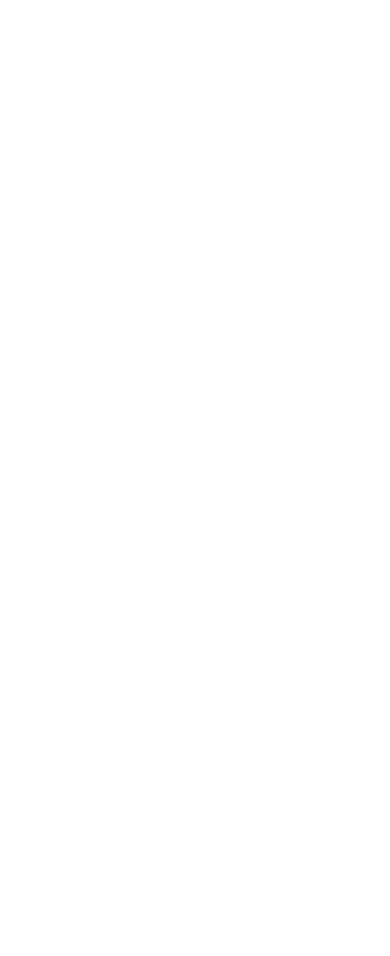
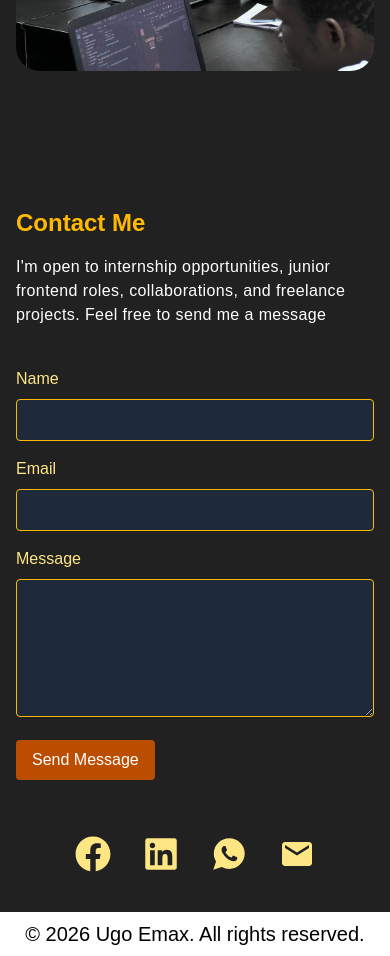
Before and after one commit to UgoEmax/Ugo-Emax, a Next.js app: page / in a window 390 px wide. Shown: the part 4040-4996 px from the top of the page. Before the commit the page ends 3459 px from the top, so only its background shows below. Built offline with nearby package versions, Linux system fonts and the light colour scheme.

Commit message:
mobile completed

```diff
--- /dev/null
+++ b/app/components/Contact.jsx
@@ -0,0 +1,112 @@
+"use client";
+import { FaFacebook } from "react-icons/fa";
+import { FaLinkedin } from "react-icons/fa";
+import { IoLogoWhatsapp } from "react-icons/io";
+import { MdEmail } from "react-icons/md";
+import Link from "next/link";
+import { useState } from "react";
+
+const Contact = () => {
+    const [ name, setName ] = useState('')
+    const [ email, setEmail ] = useState('')
+    const [ message, setMessage ] = useState('')
+    const [ success, setSuccess ] = useState(false)
+    const [ error, setError ] = useState(false)
+
+    const validateForm = (e) => {
+        const newErrors = {};
+
+        if (!name.trim()) {
+            newErrors.name = "Name is required";
+        }
+        if (!email.trim()) {
+            newErrors.email = "Email is required";
+        } else if (!email.includes('@') || !email.includes('.')) {
+            newErrors.email = "Enter a Valid Email";
+        }
+        if (!message.trim()) {
+            newErrors.message = "Message is required";
+        }
+
+        setError(newErrors);
+        return Object.keys(newErrors).length === 0;
+    };
+
+    const handleSubmit = (e) => {
+        e.preventDefault();
+
+        if (!validateForm()) return;
+        e.target.submit();
+
+        if (validateForm()) {
+            setSuccess("Form Submitted Successfully!");
+            setName('');
+            setEmail('');
+            setMessage('');
+        }
+    }
+
+  return (
+    <div className="pt-20 pb-10">
+      <h2 className="text-2xl font-bold mb-4 text-amber-400">Contact Me</h2>
+      <p className='tracking-wide'>I'm open to internship opportunities, junior frontend roles, collaborations, and freelance projects. Feel free to send me a message </p>
+
+      <div className="mt-10">
+      <form action="https://formsubmit.co/28481391347b8dfe4421014691f1a276" method="POST" onSubmit={handleSubmit}>
+        <input type="hidden" name="_next" value="/thank-you" />
+        <input type="hidden" name="_template" value="table" />
+        <div className="mb-4">
+          <label htmlFor="name" className="block text-amber-200 mb-2">Name</label>
+          <input
+            type="text"
+            id="name"
+            value={name}
+            onChange={(e) => setName(e.target.value)}
+            className="w-full p-2 rounded bg-gray-800 border border-amber-400 text-white outline-none"
+          />
+          {error.name && <p className="text-red-500">{error.name}</p>}
+        </div>
+        <div className="mb-4">
+          <label htmlFor="email" className="block text-amber-200 mb-2">Email</label>
+          <input
+            type="text"
+            id="email"
+            value={email}
+            onChange={(e) => setEmail(e.target.value)}
+            className="w-full p-2 rounded bg-gray-800 border border-amber-400 text-white outline-none"
+          />
+          {error.email && <p className="text-red-500">{error.email}</p>}
+        </div>
+        <div className="mb-4">
+          <label htmlFor="message" className="block text-amber-200 mb-2">Message</label>
+          <textarea
+            id="message"
+            value={message}
+            onChange={(e) => setMessage(e.target.value)}
+            rows={5}
+            className="w-full p-2 rounded bg-gray-800 border border-amber-400 text-white outline-none"
+          ></textarea>
+          {error.message && <p className="text-red-500">{error.message}</p>}
+        </div>
+
+        <button type="submit" className='bg-amber-700 cursor-pointer  hover:bg-amber-600 text-white py-2 px-4 rounded active:scale-95 active:translate-y-0.5 transition-all duration-150'>Send Message</button>
+      </form>
+      </div>
+
+      {success && (
+        <div className='mt-4 p-3 bg-green-600 text-white rounded'>
+          {success}
+        </div>
+      )}
+
+      <div className="flex space-x-8 mt-4 text-4xl text-amber-200 justify-center pt-10">
+      <Link href="https://www.facebook.com/ugo.hemmy" target="_blank"><FaFacebook /></Link>
+      <Link href="https://www.linkedin.com/in/ugo-ehemmy-700215248/" target="_blank"><FaLinkedin /></Link>
+      <Link href="https://wa.me/2348103695793" target="_blank"><IoLogoWhatsapp /></Link>
+      <a href="mailto:ugohemmy@gmail.com"><MdEmail /></a>
+      </div>
+    </div>
+  )
+}
+
+export default Contact
--- /dev/null
+++ b/app/components/Footer.jsx
@@ -0,0 +1,11 @@
+import React from 'react'
+
+const Footer = () => {
+  return (
+    <div>
+      <p className="text-center p-2 text-xl">&copy; {new Date().getFullYear()} Ugo Emax. All rights reserved.</p>
+    </div>
+  )
+}
+
+export default Footer
--- /dev/null
+++ b/app/components/Growth.jsx
@@ -0,0 +1,15 @@
+"use client";
+import Image from 'next/image';
+
+const Growth = () => {
+  return (
+    <div className="pt-20 pb-10">
+      <h2 className="text-2xl font-bold mb-4 text-amber-400 pb-10">Learning & Growth</h2>
+      <p className='tracking-wide pb-5'>As a growing frontend developer, I actively practice by building projects and learning modern tools and best practices. I'm continuously improving my JavaScript skills and deepening my knowledge of React and Next.js while exploring better UI design and performance optimization.</p>
+      <Image src="/images/srt-class.jpg" alt='SkillRover class'  width={400} height={300} className="my-4  rounded-3xl pt-3" />
+
+    </div>
+  )
+}
+
+export default Growth
--- a/app/layout.js
+++ b/app/layout.js
@@ -1,5 +1,6 @@
 import { Geist, Geist_Mono } from "next/font/google";
 import "./globals.css";
+import Footer from "./components/Footer";
 
 const geistSans = Geist({
   variable: "--font-geist-sans",
@@ -20,9 +21,10 @@ export default function RootLayout({ children }) {
   return (
     <html lang="en">
       <body
-        className={`${geistSans.variable} ${geistMono.variable} antialiased box-border bg-black/60 text-white`}
+        className={`${geistSans.variable} ${geistMono.variable} antialiased box-border bg-black/87 text-white`}
       >
         {children}
+        <Footer />
       </body>
     </html>
   );
--- a/app/page.jsx
+++ b/app/page.jsx
@@ -2,6 +2,8 @@ import Hero from "./components/Hero";
 import About from "./components/About";
 import Skill from "./components/Skill";
 import ProjectProp from "./components/ProjectProp";
+import Growth from "./components/Growth";
+import Contact from "./components/Contact";
 
 const page = () => {
   return (
@@ -10,6 +12,8 @@ const page = () => {
      <About />
      <Skill />
      <ProjectProp />
+      <Growth />
+      <Contact />
     </div>
   )
 }
```
Also changed, not shown: public/images/srt-class.jpg (added).
